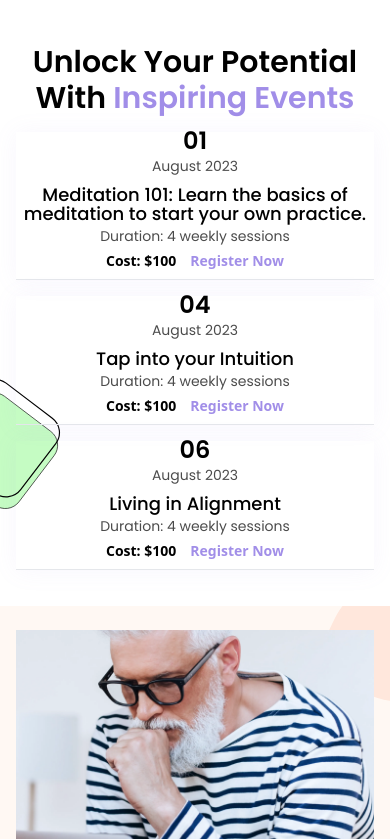
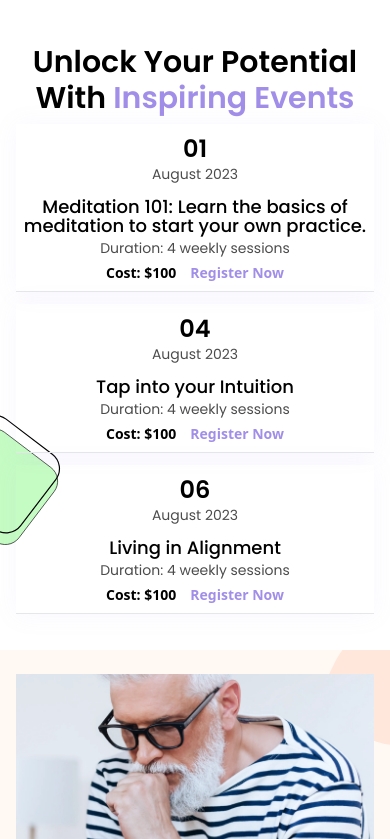
Before and after one commit to Shreya-454/wellnest, a React (Create React App) app: page / in a window 390 px wide. Shown: the part 5685-6524 px from the top of the page. Built offline with nearby package versions, Linux system fonts and the light colour scheme.

Commit message:
all updates done

```diff
--- a/src/components/Footer.jsx
+++ b/src/components/Footer.jsx
@@ -6,7 +6,7 @@ import { Link } from "react-router-dom";
 
 const Footer = () => {
   return (
-    <div className="xl:mt-[140px] lg:mt-24 md:mt-20 sm:mt-16 mt-12 bg-footerBg lg:pt-24 md:pt-20 sm:pt-16 pt-12 pb-4 relative">
+    <div className="xl:mt-[140px] lg:mt-24 md:mt-20 sm:mt-16 mt-12 bg-footerBg lg:pt-24 md:pt-20 sm:pt-16 pt-12 md:pb-4 relative">
       <img
         src={purplevector}
         alt="purplevector"
@@ -24,7 +24,7 @@ const Footer = () => {
       <div className="container max-w-[1164px] xl:pt-1 px-4 mx-auto md:pb-[45px] sm:pb-12 pb-10">
         <div className="flex flex-row flex-wrap items-center justify-between">
           <div className="lg:w-5/12 w-full">
-            <Link aria-label="footer logo" to="/" rel="noopener noreferrer">
+            <a href="#" aria-label="footer logo" rel="noopener noreferrer">
                 <img
                   src={footerlogo}
                   alt="footerlogo"
@@ -32,7 +32,7 @@ const Footer = () => {
                   height={34}
                   className="w-full md:max-w-[187.25px] sm:max-w-[150px] max-w-[120px] mb-[10px]"
                 />
-            </Link>
+            </a>
             <p className="lg:max-w-[473px] font-poppins sm:text-base text-sm font-normal leading-normal text-black opacity-80 md:mb-[21px] mb-4">
               At WellNest, we are dedicated to fostering personal and
               professional growth through holistic coaching and consultancy
@@ -56,11 +56,11 @@ const Footer = () => {
             <div className="flex md:gap-[66px] sm:gap-[50px] max-sm:justify-between w-full">
               {footerLinkList.map((obj, id) => (
                 <ul key={id} className="flex flex-col">
-                  <li className="font-poppins md:text-base text-sm font-medium text-black mb-3 sm:mb-3.5">
+                  <li className="font-poppins md:text-base text-sm font-medium text-black mb-2.5 sm:mb-3.5">
                     {obj.title}
                   </li>
                   {obj.links.map((data, index) => (
-                    <li key={index} className="mb-2.5 sm:mb-3">
+                    <li key={index} className="mb-2 sm:mb-3">
                       <a
                         href={data.path}
                         className="font-poppins footerLinkHover font-normal md:text-base text-sm text-black opacity-70 hover:opacity-100 transition-opacity ease-linear duration-300 text-nowrap"
--- a/src/components/Unlock.jsx
+++ b/src/components/Unlock.jsx
@@ -18,13 +18,13 @@ const Unlock = () => {
             purpleHeading="Inspiring Events"
             className="lg:max-w-[388px] xl:h-[174px] max-w-[664px] max-lg:mx-auto lg:text-start text-center"
           />
-          <div>
+          <div className='max-lg:pt-4 max-sm:pt-2'>
             {UnlockData.map((obj, i) => (
               <div
                 key={i}
                 className="max-w-[594px] max-lg:mx-auto lg:mb-6 mb-3 border-b border-lightBlack2 shadow-borderShadow "
               >
-                <div className="flex sm:flex-row lg:pt-6 mt-4 flex-col md:gap-6 gap-3">
+                <div className="flex sm:flex-row lg:pt-6 pt-4 flex-col md:gap-6 gap-4">
                   <div className="mb-0">
                     <p className="lg:text-custom_5xl sm:text-start text-center md:text-4xl sm:text-3xl text-2xl text-black font-semibold !leading-78 font-poppins">
                       {obj.dates}
```
Lines whose indentation alone changed are shown as unchanged.
